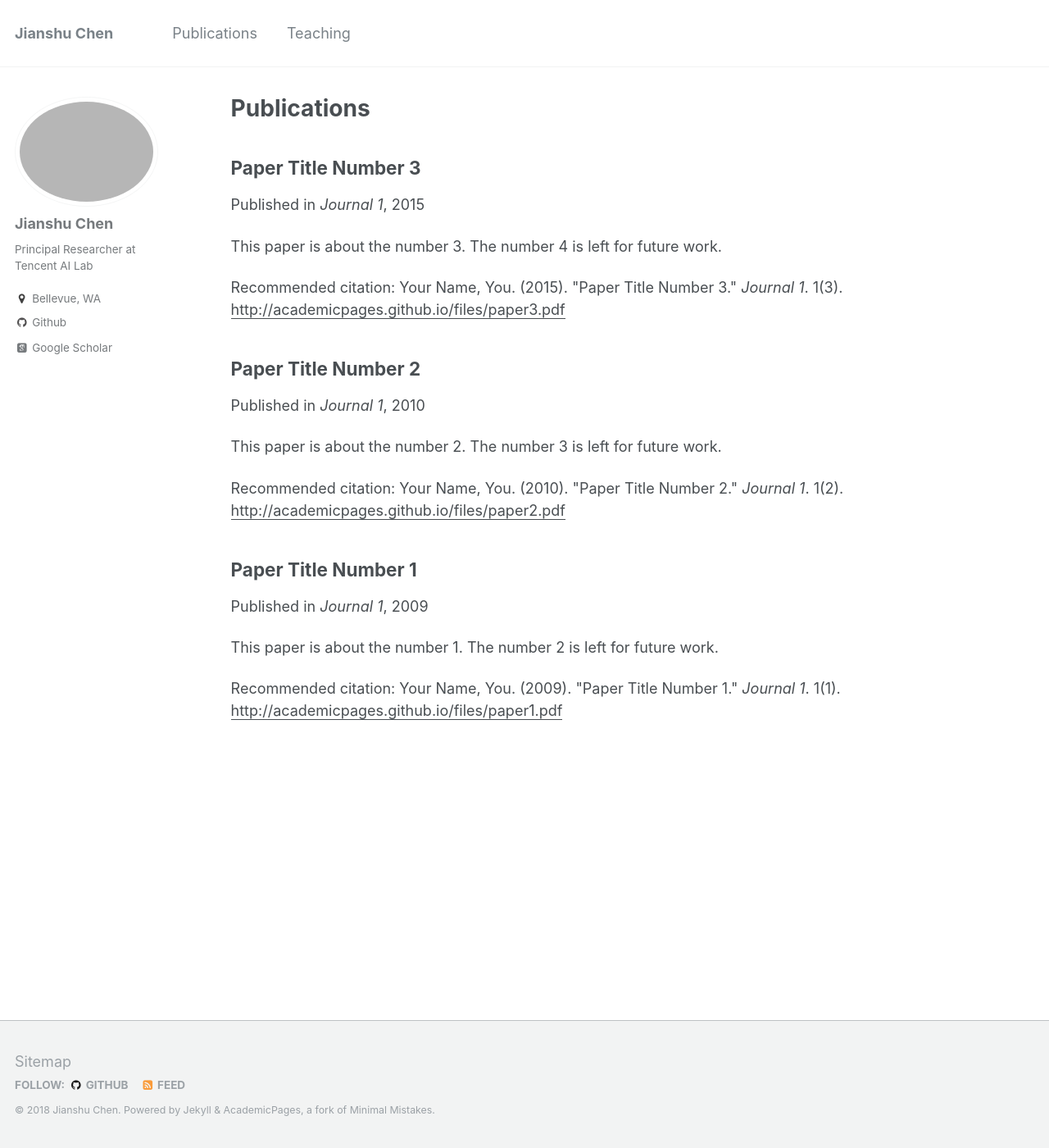
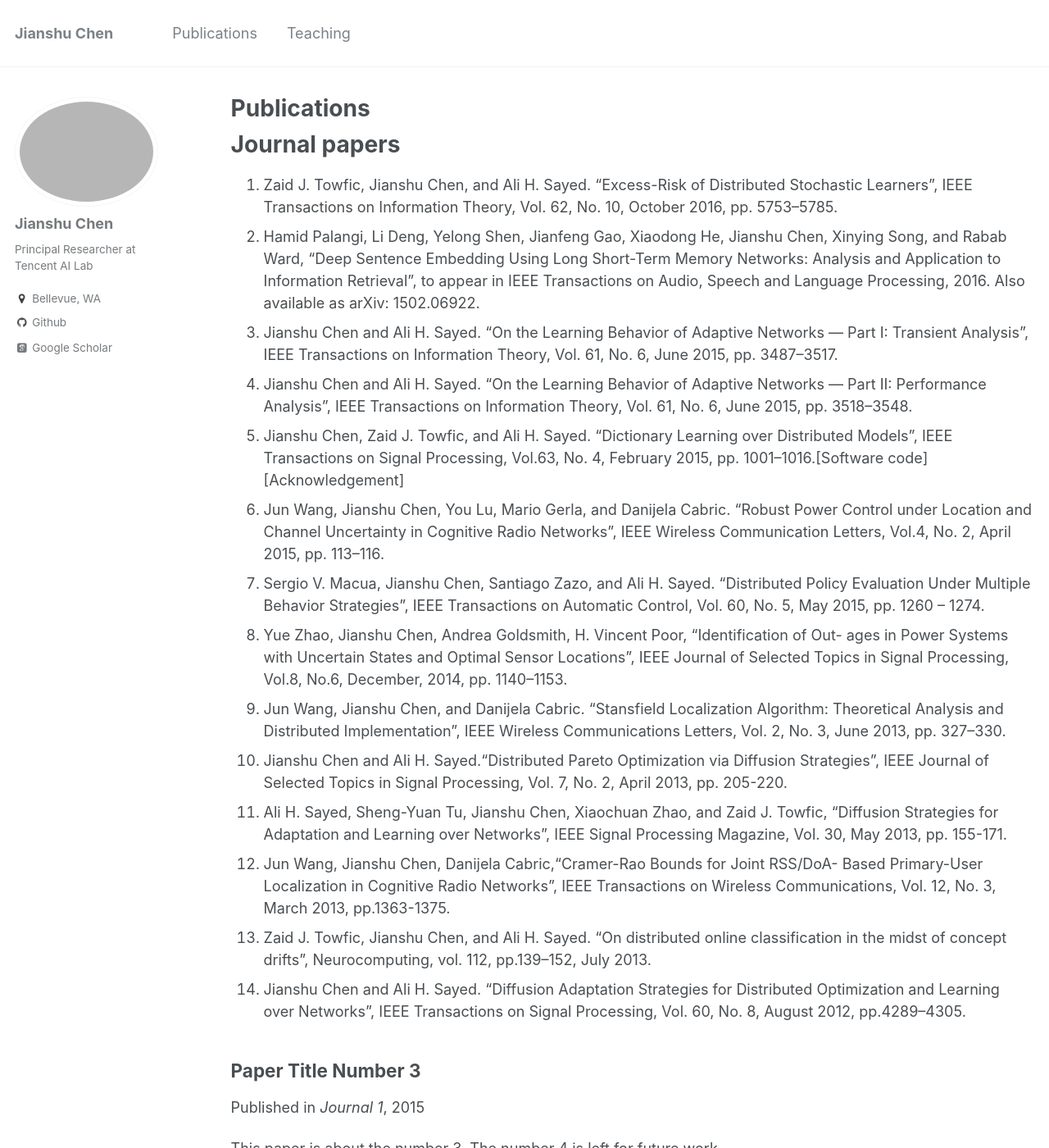
Before and after one commit to chenjianshu/chenjianshu.github.io, a Jekyll site: the page built from _pages/publications.md, in a window 1280 px wide and 1400 px high. Shown: the whole window at 82% size. Built offline with Jekyll 4.4.1, drawn with Linux system fonts in a browser that asks for light colours; some web fonts are replaced.

Commit message:
Add journal publications

```diff
--- a/_pages/publications.md
+++ b/_pages/publications.md
@@ -4,6 +4,23 @@ title: "Publications"
 permalink: /publications/
 author_profile: true
 ---
+
+Journal papers
+======
+1. Zaid J. Towfic, Jianshu Chen, and Ali H. Sayed. “Excess-Risk of Distributed Stochastic Learners”, IEEE Transactions on Information Theory, Vol. 62, No. 10, October 2016, pp. 5753–5785.
+1. Hamid Palangi, Li Deng, Yelong Shen, Jianfeng Gao, Xiaodong He, Jianshu Chen, Xinying Song, and Rabab Ward, “Deep Sentence Embedding Using Long Short-Term Memory Networks: Analysis and Application to Information Retrieval”, to appear in IEEE Transactions on Audio, Speech and Language Processing, 2016. Also available as arXiv: 1502.06922.
+1. Jianshu Chen and Ali H. Sayed. “On the Learning Behavior of Adaptive Networks — Part I: Transient Analysis”, IEEE Transactions on Information Theory, Vol. 61, No. 6, June 2015, pp. 3487–3517.
+1. Jianshu Chen and Ali H. Sayed. “On the Learning Behavior of Adaptive Networks — Part II: Performance Analysis”, IEEE Transactions on Information Theory, Vol. 61, No. 6, June 2015, pp. 3518–3548.
+1. Jianshu Chen, Zaid J. Towfic, and Ali H. Sayed. “Dictionary Learning over Distributed Models”, IEEE Transactions on Signal Processing, Vol.63, No. 4, February 2015, pp. 1001–1016.[Software code] [Acknowledgement]
+1. Jun Wang, Jianshu Chen, You Lu, Mario Gerla, and Danijela Cabric. “Robust Power Control under Location and Channel Uncertainty in Cognitive Radio Networks”, IEEE Wireless Communication Letters, Vol.4, No. 2, April 2015, pp. 113–116.
+1. Sergio V. Macua, Jianshu Chen, Santiago Zazo, and Ali H. Sayed. “Distributed Policy Evaluation Under Multiple Behavior Strategies”, IEEE Transactions on Automatic Control, Vol. 60, No. 5, May 2015, pp. 1260 – 1274.
+1. Yue Zhao, Jianshu Chen, Andrea Goldsmith, H. Vincent Poor, “Identification of Out- ages in Power Systems with Uncertain States and Optimal Sensor Locations”, IEEE Journal of Selected Topics in Signal Processing, Vol.8, No.6, December, 2014, pp. 1140–1153.
+1. Jun Wang, Jianshu Chen, and Danijela Cabric. “Stansfield Localization Algorithm: Theoretical Analysis and Distributed Implementation”, IEEE Wireless Communications Letters, Vol. 2, No. 3, June 2013, pp. 327–330.
+1. Jianshu Chen and Ali H. Sayed.“Distributed Pareto Optimization via Diffusion Strategies”, IEEE Journal of Selected Topics in Signal Processing, Vol. 7, No. 2, April 2013, pp. 205-220.
+1. Ali H. Sayed, Sheng-Yuan Tu, Jianshu Chen, Xiaochuan Zhao, and Zaid J. Towfic, “Diffusion Strategies for Adaptation and Learning over Networks”, IEEE Signal Processing Magazine, Vol. 30, May 2013, pp. 155-171.
+1. Jun Wang, Jianshu Chen, Danijela Cabric,“Cramer-Rao Bounds for Joint RSS/DoA- Based Primary-User Localization in Cognitive Radio Networks”, IEEE Transactions on Wireless Communications, Vol. 12, No. 3, March 2013, pp.1363-1375.
+1. Zaid J. Towfic, Jianshu Chen, and Ali H. Sayed. “On distributed online classification in the midst of concept drifts”, Neurocomputing, vol. 112, pp.139–152, July 2013.
+1. Jianshu Chen and Ali H. Sayed. “Diffusion Adaptation Strategies for Distributed Optimization and Learning over Networks”, IEEE Transactions on Signal Processing, Vol. 60, No. 8, August 2012, pp.4289–4305.
 
 {% if author.googlescholar %}
   You can also find my articles on <u><a href="{{author.googlescholar}}">my Google Scholar profile</a>.</u>
```
